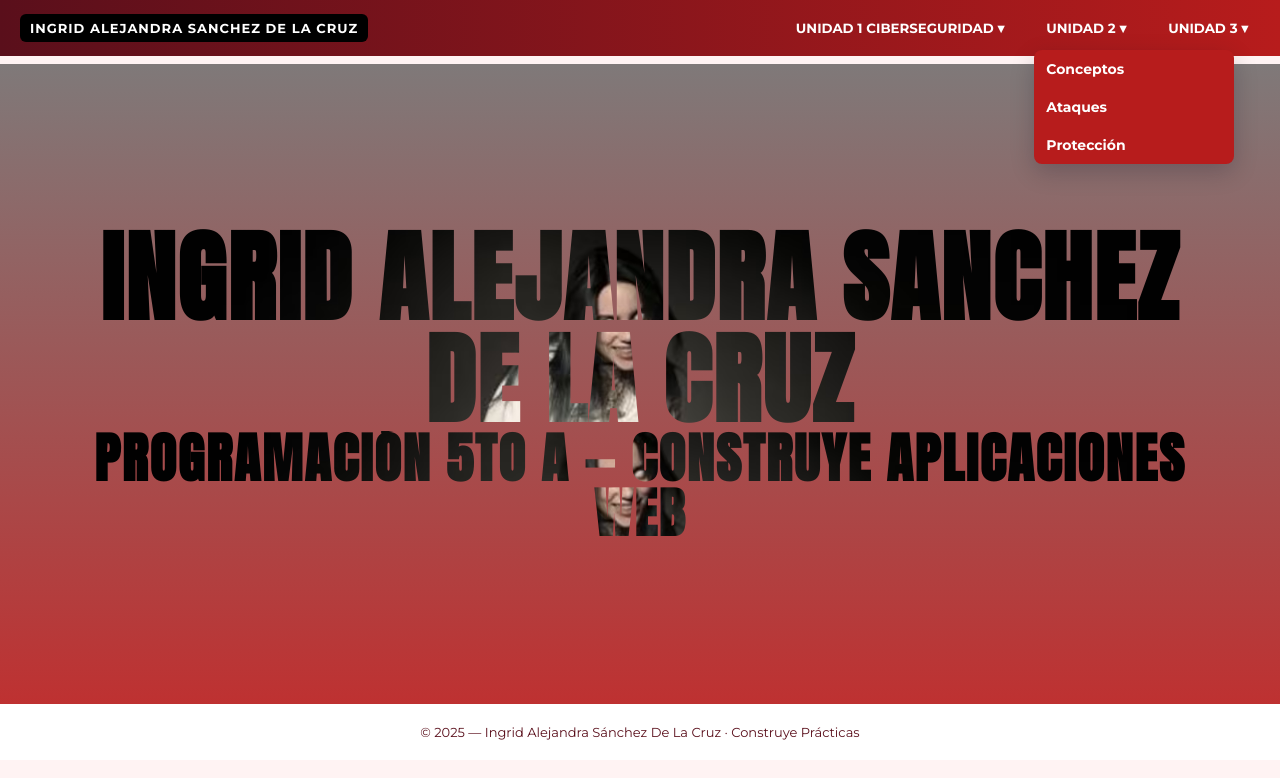
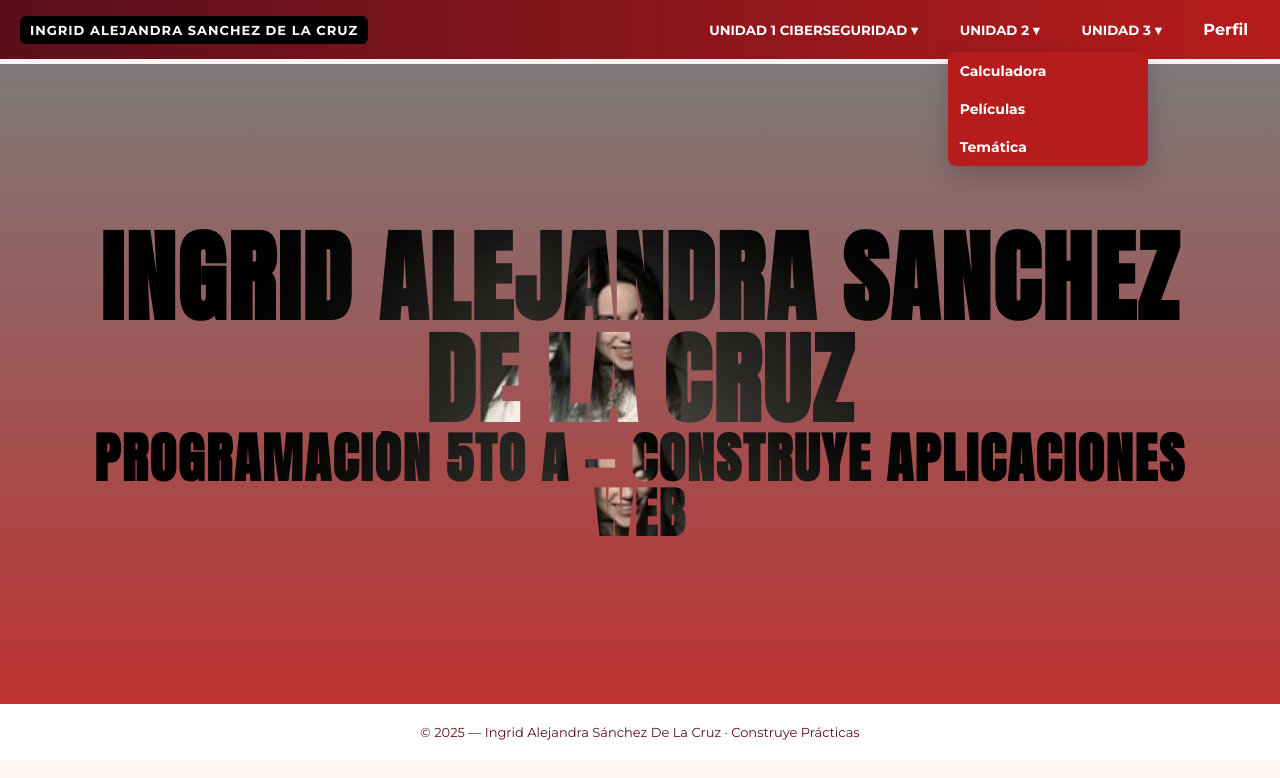
Before and after one commit to Vicente3456/practicas-alejandra, a plain HTML site: page index.html in a window 1280 px wide. Both pictures are taken after a click on the button "UNIDAD 2 ▾". Drawn offline with Linux system fonts and the light colour scheme.

Commit message:
index.html

```diff
--- a/index.html
+++ b/index.html
@@ -61,6 +61,17 @@
     .dropdown a{display:block;padding:10px 12px;text-decoration:none;color:#fff;font-weight:600;font-size:14px}
     .dropdown a:hover{background:var(--vino);color:#fff}
     .unit.open .dropdown{display:block}
+    .menu a.perfil{
+      color:#fff;
+      font-weight:700;
+      padding:8px 12px;
+      text-decoration:none;
+      font-family:inherit;
+    }
+    .menu a.perfil:hover{
+      background:var(--vino);
+      color:#fff;
+    }
 
     /* HERO (portada) */
     .hero{
@@ -146,9 +157,9 @@
       <div class="unit" id="unit2">
         <button aria-haspopup="true">UNIDAD 2 ▾</button>
         <div class="dropdown" role="menu">
-          <a href="index4.html">Conceptos</a>
-          <a href="index5.html">Ataques</a>
-          <a href="index6.html">Protección</a>
+          <a href="alejandra05.html">Calculadora</a>
+          <a href="Alejandra06.html">Películas</a>
+          <a href="Alejandra07.html">Temática</a>
         </div>
       </div>
 
@@ -160,6 +171,8 @@
           <a href="index9.html">Protección</a>
         </div>
       </div>
+
+      <a href="perfil.html" class="perfil">Perfil</a>
     </nav>
   </header>
 
```
